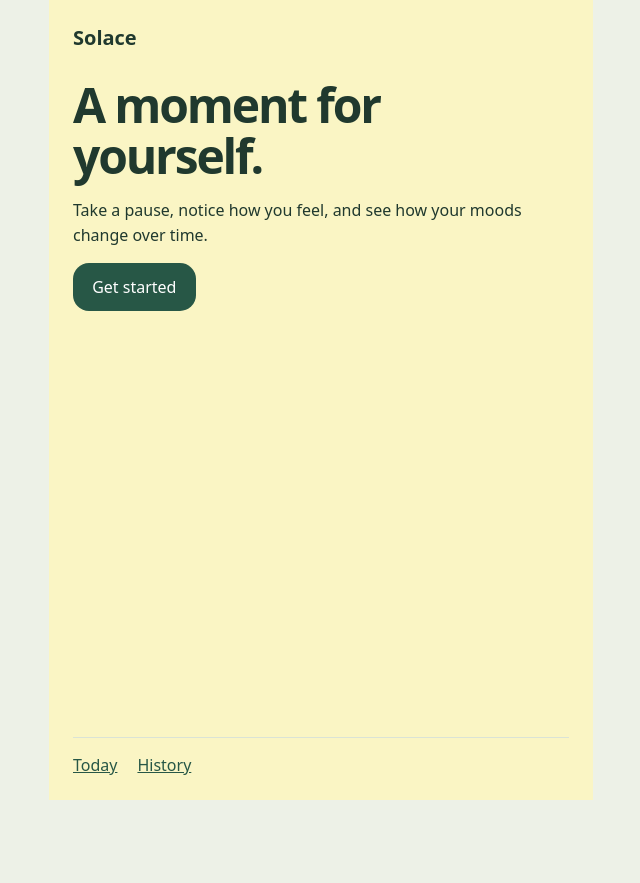
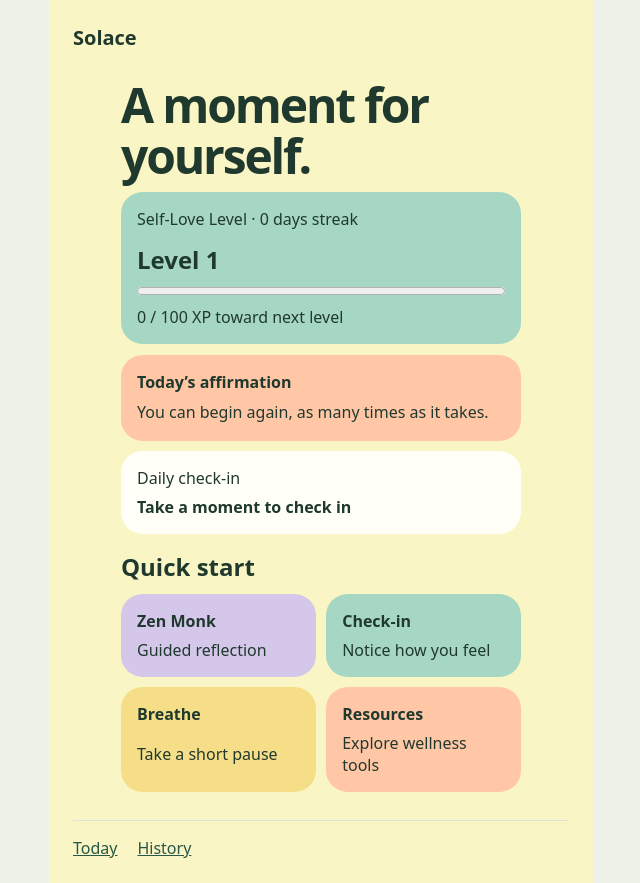
Before and after one commit to n9902492-stack/Solace-AI-, a Next.js app: page / in a window 1280 px wide. Shown: the whole page, without its empty margins (319-959 px from the left). Before the commit the page ends 800 px from the top, so only its background shows below. Built offline with nearby package versions, Linux system fonts and the light colour scheme.

Commit message:
Build wellness dashboard and quick-start activities

```diff
--- a/src/app/globals.css
+++ b/src/app/globals.css
@@ -37,3 +37,13 @@ button.topic-card strong { font-size: 1.25rem; }
 .guided progress { width: 100%; accent-color: #275746; }
 .answer-button { border: 1px solid #e4e2cb; border-radius: 2rem; min-height: 44px; padding: .65rem 1rem; text-align: left; font: inherit; color: inherit; }
 .guided-back { justify-self: start; border: 0; background: transparent; color: inherit; font: inherit; min-height: 44px; }
+
+.dashboard h2 { margin-block-start: .35rem; }
+.dashboard-link { text-decoration: none; }
+.quick-start { display: grid; grid-template-columns: repeat(2, minmax(0, 1fr)); gap: .65rem; }
+.quick-start a:nth-child(1) { background: #d4c7ea; }
+.quick-start a:nth-child(2) { background: #a6d7c4; }
+.quick-start a:nth-child(3) { background: #f5de87; }
+.quick-start a:nth-child(4) { background: #ffc7a6; }
+.breathing-circle { display: grid; place-content: center; text-align: center; gap: .35rem; width: 10rem; aspect-ratio: 1; border-radius: 50%; margin: 1.5rem auto; background: #a6d7c4; }
+.resourceStep { display: flex; align-items: flex-start; gap: .55rem; }
--- a/src/app/page.tsx
+++ b/src/app/page.tsx
@@ -1,11 +1,4 @@
-import Link from "next/link";
-
-export default function Welcome() {
-  return (
-    <section>
-      <h1>A moment for yourself.</h1>
-      <p>Take a pause, notice how you feel, and see how your moods change over time.</p>
-      <Link className="button" href="/today">Get started</Link>
-    </section>
-  );
+import Dashboard from "../components/Dashboard";
+export default function Home() {
+  return <Dashboard />;
 }
--- /dev/null
+++ b/src/components/Dashboard.tsx
@@ -0,0 +1,71 @@
+"use client";
+
+import Link from "next/link";
+import { useEffect, useState } from "react";
+import { readGuidedCheckIns, type GuidedCheckIn } from "../lib/guided-check-ins";
+
+const shortcuts = [
+  ["/companion", "Zen Monk", "Guided reflection"],
+  ["/today", "Check-in", "Notice how you feel"],
+  ["/breathe", "Breathe", "Take a short pause"],
+  ["/resources", "Resources", "Explore wellness tools"],
+];
+
+function dateKey(date: Date) {
+  return date.toDateString();
+}
+
+export default function Dashboard() {
+  const [entries, setEntries] = useState<GuidedCheckIn[] | null>(null);
+  const [error, setError] = useState(false);
+
+  useEffect(() => {
+    try {
+      setEntries(readGuidedCheckIns());
+    } catch {
+      setError(true);
+    }
+  }, []);
+
+  const cursor = new Date();
+  const days = new Set(entries?.map(entry => dateKey(new Date(entry.createdAt))));
+  const checkedIn = days.has(dateKey(cursor));
+  if (!checkedIn) cursor.setDate(cursor.getDate() - 1);
+  let streak = 0;
+  while (days.has(dateKey(cursor))) {
+    streak++;
+    cursor.setDate(cursor.getDate() - 1);
+  }
+  const xp = (entries?.length ?? 0) * 48;
+
+  return (
+    <section className="guided dashboard">
+      <h1>A moment for yourself.</h1>
+      {entries && (
+        <div className="topic-card mood">
+          <span>Self-Love Level · {streak} {streak === 1 ? "day" : "days"} streak</span>
+          <h2>Level {Math.floor(xp / 100) + 1}</h2>
+          <progress aria-label="Progress to next level" max={100} value={xp % 100} />
+          <span>{xp % 100} / 100 XP toward next level</span>
+        </div>
+      )}
+      {error && <p role="alert">Your check-in progress could not be loaded.</p>}
+      <div className="topic-card anxiety">
+        <strong>Today’s affirmation</strong>
+        <p>You can begin again, as many times as it takes.</p>
+      </div>
+      <Link className="wellness-card dashboard-link" href="/today">
+        <span>Daily check-in</span>
+        <strong>{checkedIn ? "You showed up today" : "Take a moment to check in"}</strong>
+      </Link>
+      <h2>Quick start</h2>
+      <div className="quick-start">
+        {shortcuts.map(([href, title, description]) => (
+          <Link key={href} href={href} className="topic-card dashboard-link">
+            <strong>{title}</strong><span>{description}</span>
+          </Link>
+        ))}
+      </div>
+    </section>
+  );
+}
```
Also changed, not shown: src/app/breathe/page.tsx (added, +47 -0 lines), src/app/companion/page.tsx (added, +26 -0 lines), src/app/resources/page.tsx (added, +41 -0 lines).
